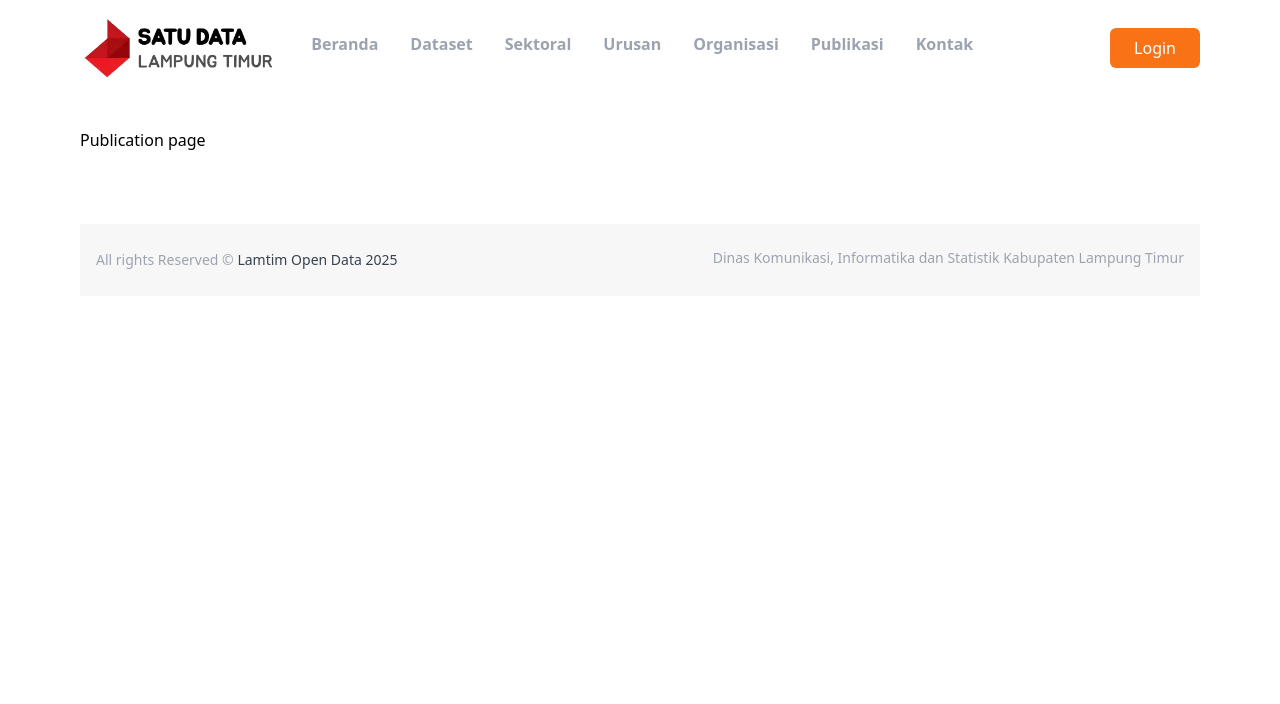
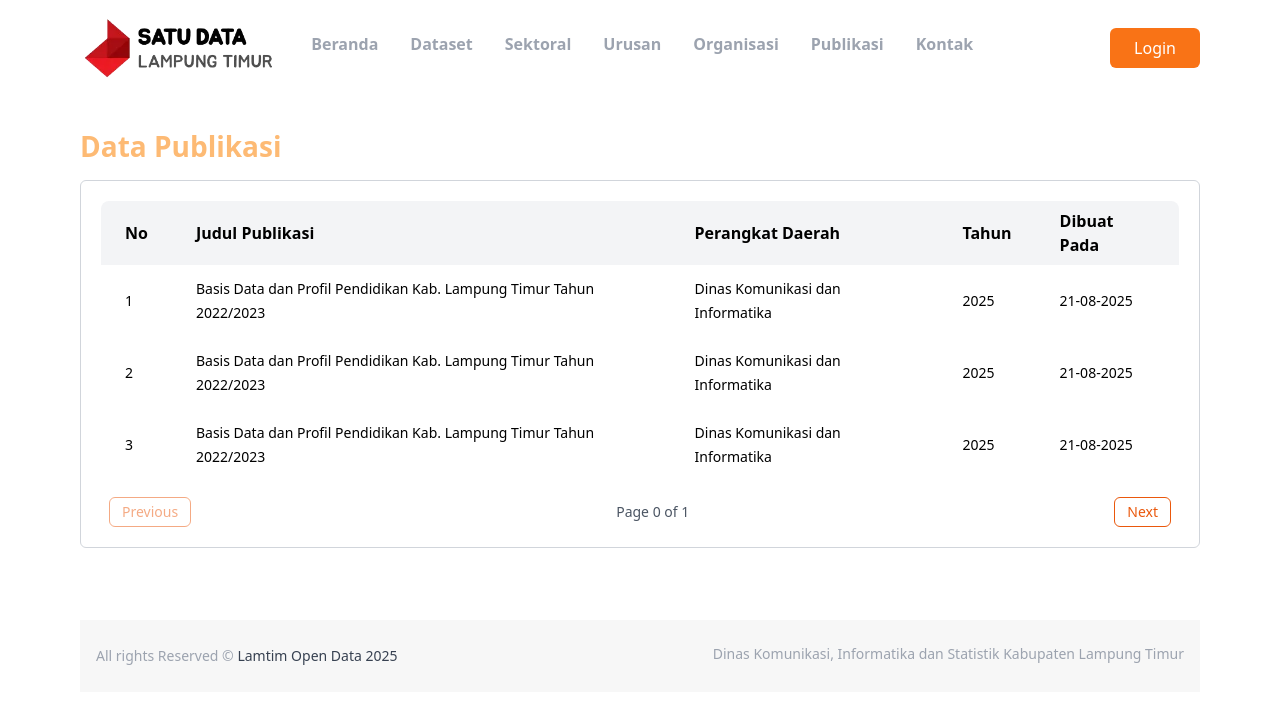
Before and after one commit to misdarmanto/clone_web, a React (Vite) app: page /publications in a window 1280 px wide. Shown: the top 704 px of the page. Built offline with nearby package versions, Linux system fonts and the light colour scheme.

Commit message:
enhance: adjust ui for publication page

```diff
--- a/src/pages/PublicationView.tsx
+++ b/src/pages/PublicationView.tsx
@@ -1,3 +1,75 @@
+import { useState } from "react";
+import Button from "../components/buttons/Button";
+import Pagination from "../components/pagination/Pagination";
+import type { TableColumn } from "../components/table/Table";
+import Table from "../components/table/Table";
+
 export default function PublicationView() {
-  return <h1>Publication page</h1>;
+  interface TableData {
+    no: number;
+    judul: string;
+    PerangkatDaerah: string;
+    tahun: string;
+    dibuatPada: string;
+  }
+
+  const allData: TableData[] = [
+    {
+      no: 1,
+      judul:
+        "Basis Data dan Profil Pendidikan Kab. Lampung Timur Tahun 2022/2023",
+      PerangkatDaerah: "Dinas Komunikasi dan Informatika",
+      tahun: "2025",
+      dibuatPada: "21-08-2025",
+    },
+    {
+      no: 2,
+      judul:
+        "Basis Data dan Profil Pendidikan Kab. Lampung Timur Tahun 2022/2023",
+      PerangkatDaerah: "Dinas Komunikasi dan Informatika",
+      tahun: "2025",
+      dibuatPada: "21-08-2025",
+    },
+    {
+      no: 3,
+      judul:
+        "Basis Data dan Profil Pendidikan Kab. Lampung Timur Tahun 2022/2023",
+      PerangkatDaerah: "Dinas Komunikasi dan Informatika",
+      tahun: "2025",
+      dibuatPada: "21-08-2025",
+    },
+  ];
+
+  const columns: TableColumn<TableData>[] = [
+    { key: "no", title: "No" },
+    { key: "judul", title: "Judul Publikasi" },
+    { key: "PerangkatDaerah", title: "Perangkat Daerah" },
+    { key: "tahun", title: "Tahun" },
+    { key: "dibuatPada", title: "Dibuat Pada" },
+  ];
+
+  const itemsPerPage = 5;
+  const [currentPage, setCurrentPage] = useState(0);
+
+  const totalPages = Math.ceil(allData.length / itemsPerPage);
+  const startIndex = currentPage * itemsPerPage;
+  const paginatedData = allData.slice(startIndex, startIndex + itemsPerPage);
+
+  return (
+    <div>
+      <h2 className="text-h2 text-orange-300 mb-4">Data Publikasi</h2>
+
+      <div className="p-5 border border-gray-300 border-1 rounded-md">
+        <Table data={paginatedData} columns={columns} loading={false} />
+        <Pagination
+          currentPage={currentPage}
+          totalPages={totalPages}
+          onPrev={() => setCurrentPage((prev) => Math.max(prev - 1, 0))}
+          onNext={() =>
+            setCurrentPage((prev) => Math.min(prev + 1, totalPages - 1))
+          }
+        />
+      </div>
+    </div>
+  );
 }
```
